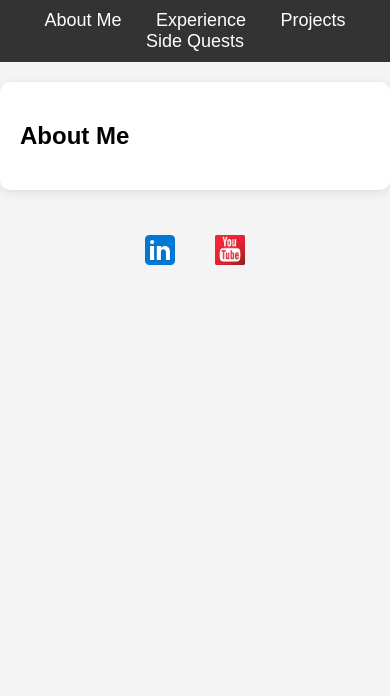
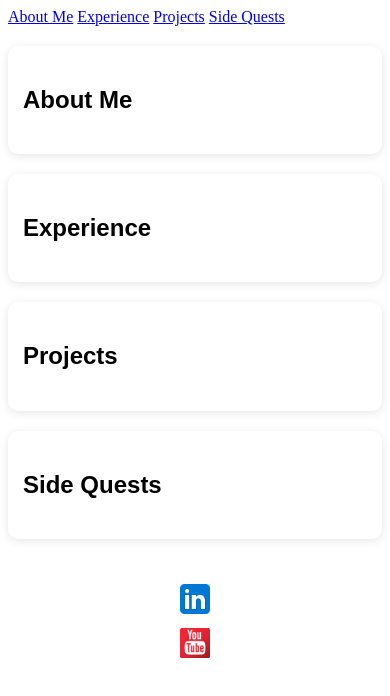
Before and after one commit to moturkmani/Portfolio, a plain HTML site: page index.html in a window 390 px wide. Drawn offline with Linux system fonts and the light colour scheme.

Commit message:
Update style.css

```diff
--- a/style.css
+++ b/style.css
@@ -1,32 +1,7 @@
-/* General Layout */
-body {
-    font-family: Arial, sans-serif;
-    background-color: #f4f4f4;
-    margin: 0;
-    padding: 0;
-}
-
-/* Navigation Styling */
-nav {
-    background-color: #333;
-    padding: 10px 20px;
-    text-align: center;
-}
-
-nav a {
-    color: #fff;
-    margin: 0 15px;
-    text-decoration: none;
-    font-size: 18px;
-}
-
-nav a:hover {
-    text-decoration: underline;
-}
-
-/* Tab Content Styling */
+/* General Styles for Content */
 .tab-content {
-    display: none;
+    font-family: Arial, sans-serif; /* Choose a clean, readable font */
+    line-height: 1.6; /* Makes text more readable */
     padding: 20px;
     background-color: #fff;
     border-radius: 10px;
@@ -34,8 +9,27 @@ nav a:hover {
     box-shadow: 0 2px 10px rgba(0, 0, 0, 0.1);
 }
 
-.tab-content.active {
-    display: block;
+/* Ensures text wraps on mobile devices */
+.tab-content p {
+    word-wrap: break-word; /* Breaks long words if needed */
+    white-space: normal;   /* Ensures text doesn't overflow horizontally */
+    word-break: break-word; /* Breaks long words */
+}
+
+/* Styling for all content paragraphs */
+.tab-content p {
+    margin-bottom: 15px; /* Add space between paragraphs */
+}
+
+/* Responsive Design */
+@media (max-width: 768px) {
+    .tab-content {
+        padding: 15px; /* Less padding on mobile for better fit */
+    }
+    .social-media {
+        flex-direction: column;
+        align-items: center;
+    }
 }
 
 /* Social Media Icons */
```
